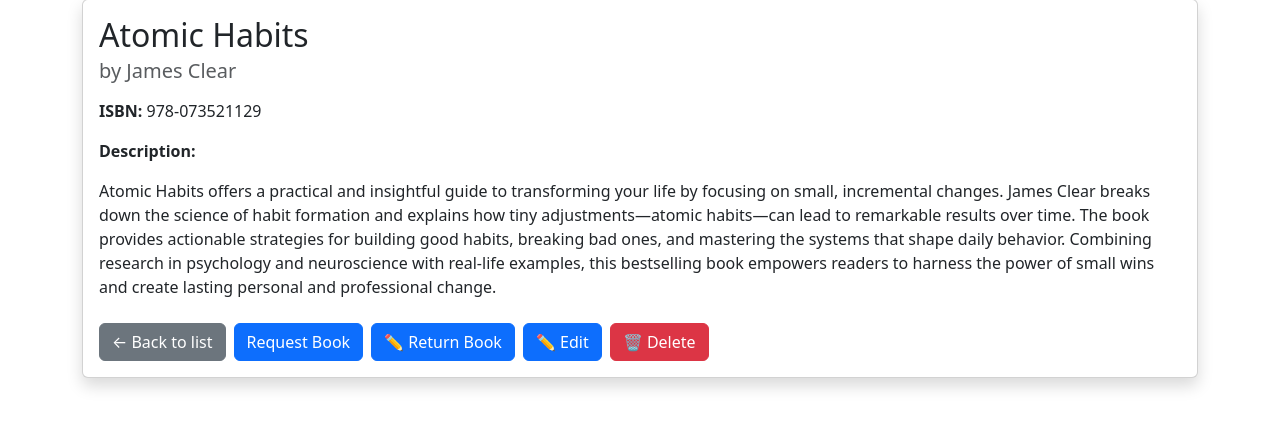
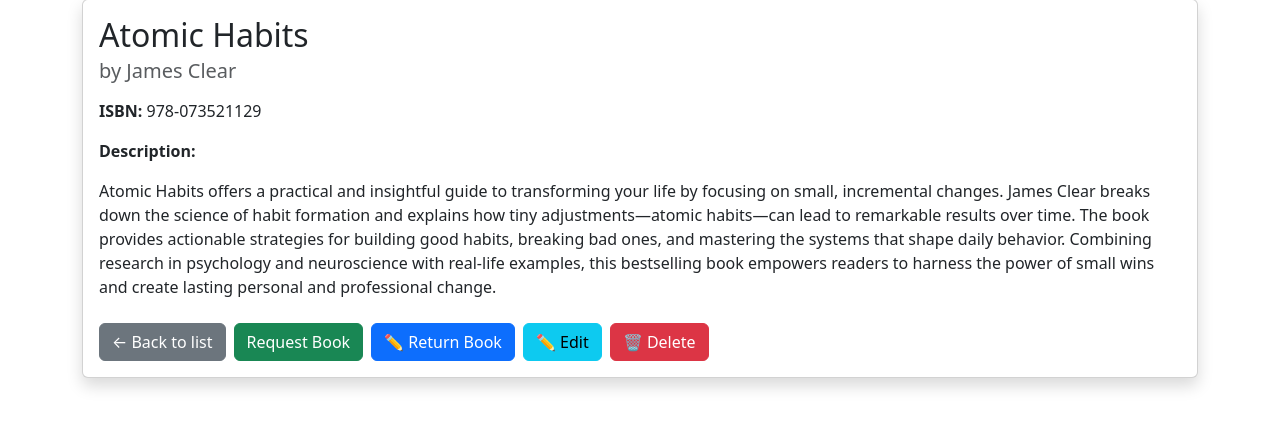
Before and after one commit to millenium-l/Library-management-system, a Django app: page /library/book_detail/1/ in a window 1280 px wide. Shown: the part 87-515 px from the top of the page. Run offline with Django 5.2, Linux system fonts and the light colour scheme; a user stored in the database is signed in; data comes from the database, SQL or seed files in the repository; both versions use the stored data as it was after the commit.

Commit message:
change_color_scheme

```diff
--- a/library_project/library_app/templates/library_app/book_detail.html
+++ b/library_project/library_app/templates/library_app/book_detail.html
@@ -1,4 +1,16 @@
 {% extends 'base.html' %} {% block content %}
+
+<style>
+  .btn-simple {
+    border-radius: 0.375rem; /* Slightly rounded */
+    transition: background-color 0.2s ease, box-shadow 0.2s ease;
+  }
+
+  .btn-simple:hover {
+    box-shadow: 0 2px 6px rgba(0, 0, 0, 0.15);
+  }
+</style>
+
 <div class="container mt-5">
   <div class="card shadow">
     <div class="card-body">
@@ -14,30 +26,41 @@
       <p><em>No description provided.</em></p>
       {% endif %}
 
-      <div class="mt-4 d-flex gap-2">
-        <a href="{% url 'book_list' %}" class="btn btn-secondary"
-          >← Back to list</a
-        >
+      <div class="mt-4 d-flex gap-2 flex-wrap">
+        <a href="{% url 'book_list' %}" class="btn btn-secondary btn-simple">
+          ← Back to list
+        </a>
 
         {% if user.is_authenticated %}
-        <a href="{% url 'request_book' book.id %}" class="btn btn-primary"
-          >Request Book</a
+        <a
+          href="{% url 'request_book' book.id %}"
+          class="btn btn-success btn-simple"
         >
+          Request Book
+        </a>
+
+        <a
+          href="{% url 'return_book' book.id %}"
+          class="btn btn-primary btn-simple"
+        >
+          ✏️ Return Book
+        </a>
         {% else %}
         <p><a href="{% url 'login' %}">Log in</a> to request books.</p>
-        {% endif %}
+        {% endif %} {% if user.is_staff %}
+        <a
+          href="{% url 'book_update' book.id %}"
+          class="btn btn-info btn-simple"
+        >
+          ✏️ Edit
+        </a>
 
-        <a href="{% url 'return_book' book.id %}" class="btn btn-primary"
-          >✏️ Return Book</a
+        <a
+          href="{% url 'book_delete' book.id %}"
+          class="btn btn-danger btn-simple"
         >
-        {% if user.is_staff %}
-        <a href="{% url 'book_update' book.id %}" class="btn btn-primary"
-          >✏️ Edit</a
-        >
-
-        <a href="{% url 'book_delete' book.id %}" class="btn btn-danger"
-          >🗑️ Delete</a
-        >
+          🗑️ Delete
+        </a>
         {% endif %}
       </div>
     </div>
```
Also changed, not shown: library_project/db.sqlite3.
